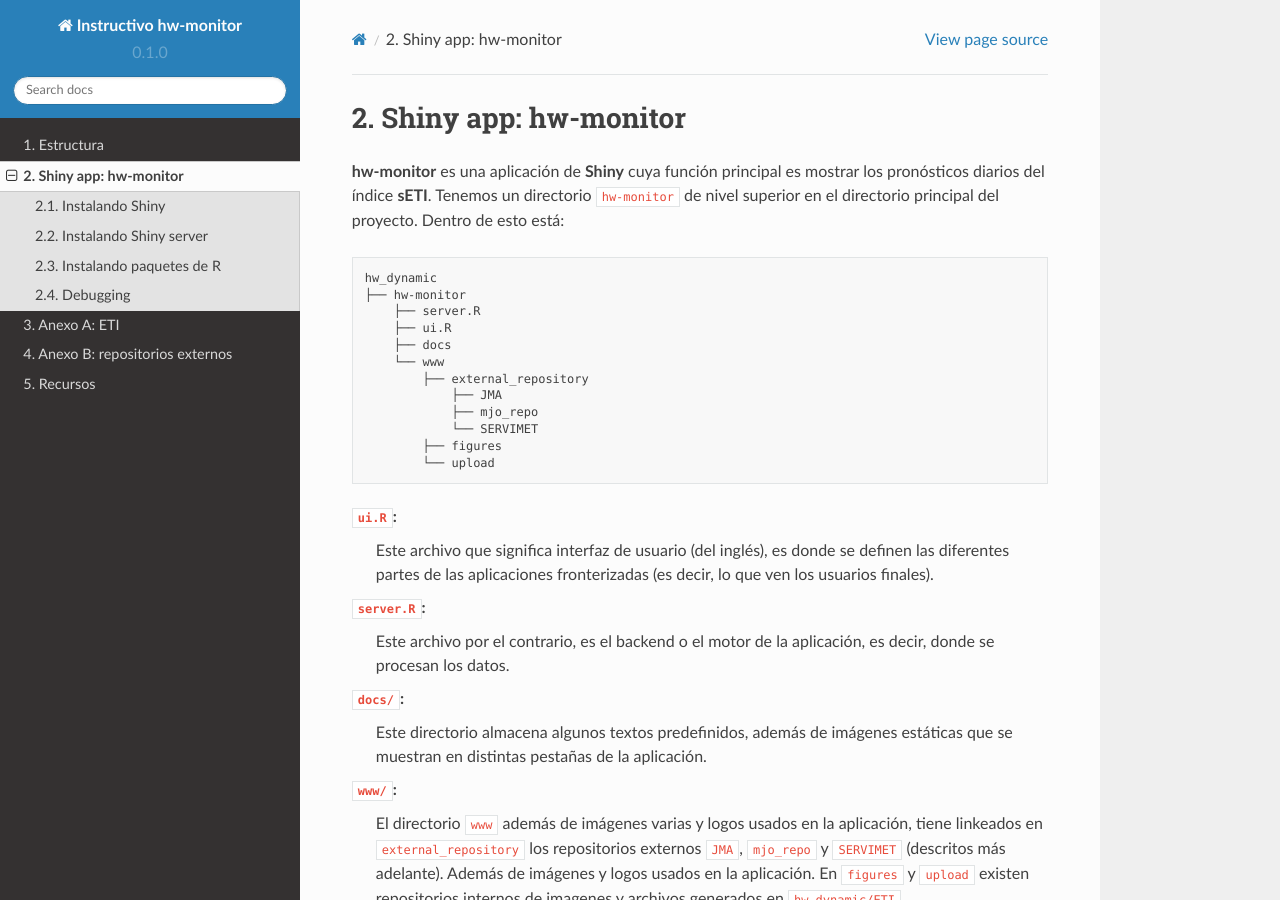
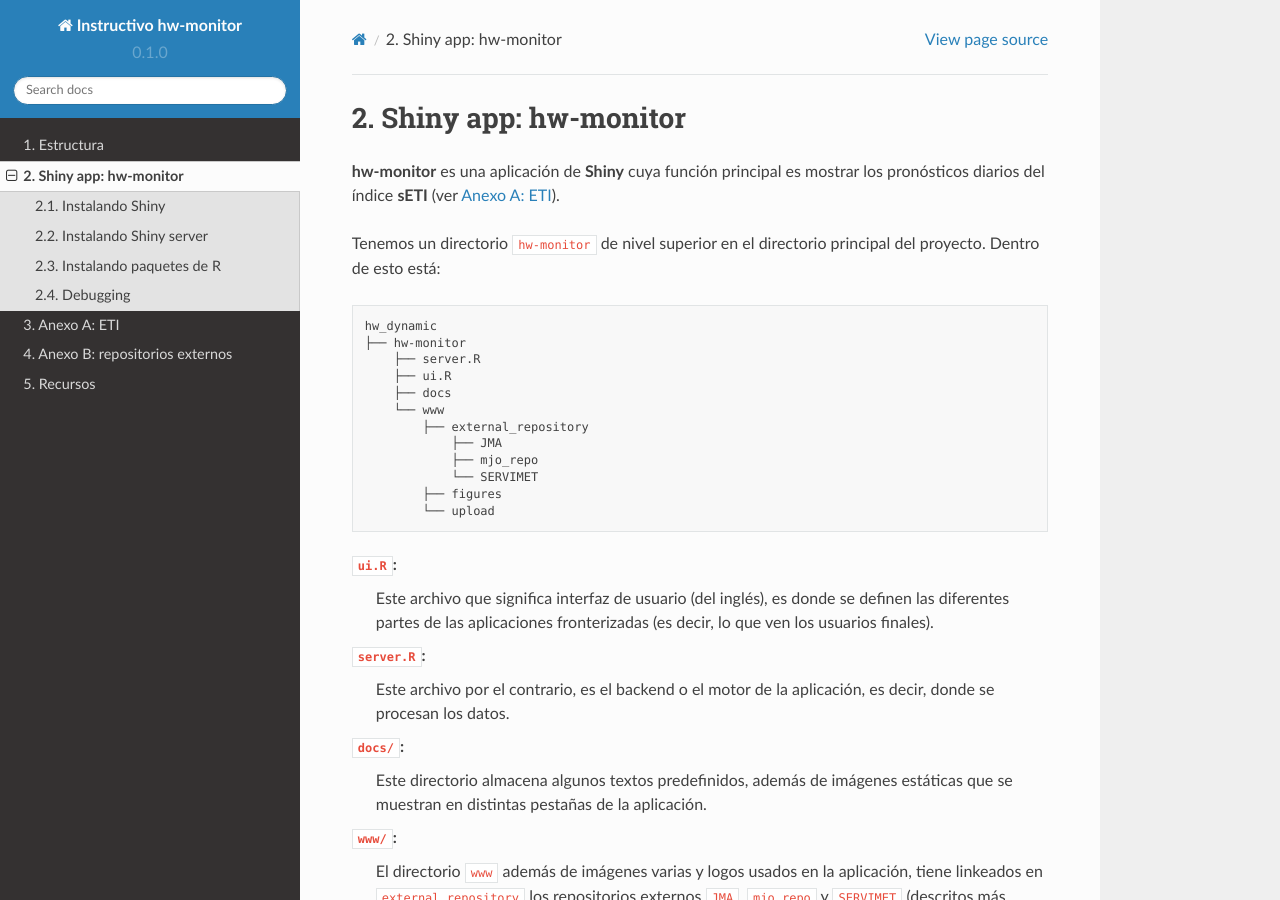
Before and after one commit to chsegura/rtd-tutorial, a Sphinx documentation site: the page built from docs/source/monitor.rst, in a window 1280 px wide and 900 px high. Built offline with Sphinx 7.4.7 and the Read the Docs theme 2.0.0, drawn with Linux system fonts in a browser that asks for light colours.

Commit message:
Update monitor.rst

```diff
--- a/docs/source/monitor.rst
+++ b/docs/source/monitor.rst
@@ -4,7 +4,9 @@ Shiny app: hw-monitor
 
 .. Shiny app: hw-monitor:
 
-**hw-monitor** es una aplicación de **Shiny** cuya función principal es mostrar los pronósticos diarios del índice **sETI**. Tenemos un directorio ``hw-monitor`` de nivel superior en el directorio principal del proyecto. Dentro de esto está: ::
+**hw-monitor** es una aplicación de **Shiny** cuya función principal es mostrar los pronósticos diarios del índice **sETI** (ver :doc:`anexoA`).
+
+Tenemos un directorio ``hw-monitor`` de nivel superior en el directorio principal del proyecto. Dentro de esto está: ::
 
    hw_dynamic
    ├── hw-monitor
```
